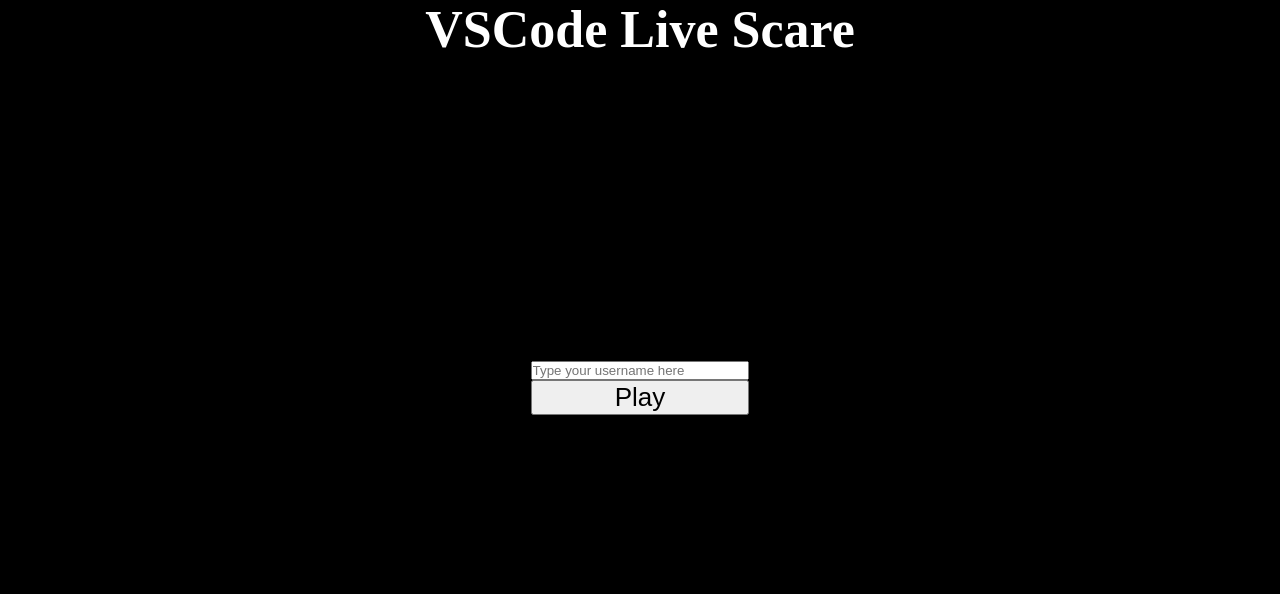
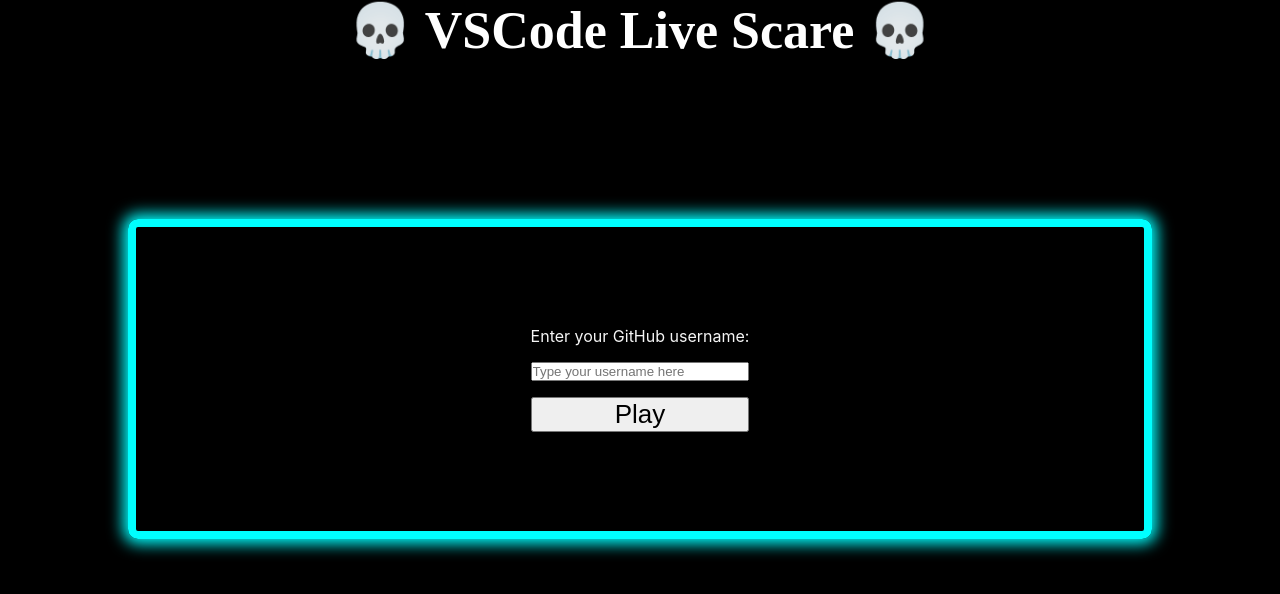
Before and after one commit to fac21/week8-MJ, a React (Vite) app in the folder mj-app/: page / in a window 1280 px wide. Shown: the top 594 px of the page. Built offline with nearby package versions, Linux system fonts and the light colour scheme; a web font is replaced by a local one.

Commit message:
Add spooky border and padding to start page
Co-authored-by: Mariya Peychinova <mariapeichinova@gmail.com>

```diff
--- a/mj-app/index.html
+++ b/mj-app/index.html
@@ -4,7 +4,7 @@
     <meta charset="UTF-8" />
     <link rel="icon" type="image/svg+xml" href="./public/ghost.svg" />
     <meta name="viewport" content="width=device-width, initial-scale=1.0" />
-    <title>MJ App</title>
+    <title>Live Scare</title>
     <link rel="preconnect" href="https://fonts.gstatic.com">
 <link href="https://fonts.googleapis.com/css2?family=Knewave&display=swap" rel="stylesheet">
   </head>
--- a/mj-app/src/App.css
+++ b/mj-app/src/App.css
@@ -2,6 +2,10 @@
   margin: 0;
   padding: 0;
   box-sizing: border-box;
+}
+
+.stack-sm > * + * {
+  margin-top: 1rem;
 }
 
 .App {
--- a/mj-app/src/App.jsx
+++ b/mj-app/src/App.jsx
@@ -17,7 +17,7 @@
   return (
     <div className="App">
       <header className="App-header">
-        <h1>VSCode Live Scare</h1>
+        <h1>&#128128; VSCode Live Scare &#128128;</h1>
       </header>
       <main className="App_container">
         <div className="App_gameContainer">
--- a/mj-app/src/GameBoard/GameBoard.css
+++ b/mj-app/src/GameBoard/GameBoard.css
@@ -13,7 +13,7 @@
     height: 40px;
     width: 40px;
     fill: white;
-    /* box-shadow: 10px 5px 5px 5px #0ff; */
+    /* box-shadow: 1px 1px 1px 1px #0ff; */
 }
 
 .hidden {
--- a/mj-app/src/StartPageForm/StartPageForm.css
+++ b/mj-app/src/StartPageForm/StartPageForm.css
@@ -1,5 +1,5 @@
 .start-page-form {
-    border: solid black thin;
+    border: solid #0ff 8px;
     width: 80vw;
     display: flex;
     justify-content: center;
@@ -7,6 +7,9 @@
     margin-left: auto;
     margin-right: auto;
     height: 40vh;
+    border-radius: 10px;
+    box-shadow: 0px 0px 15px 5px #0ff;
+    color: whitesmoke;
 }
 
 form {
--- a/mj-app/src/StartPageForm/StartPageForm.jsx
+++ b/mj-app/src/StartPageForm/StartPageForm.jsx
@@ -22,7 +22,7 @@
     }
     return (
         <div className="start-page-form">
-            <form onSubmit={handleSubmit}>
+            <form className="stack-sm" onSubmit={handleSubmit}>
                 <label htmlFor="githubName">Enter your GitHub username:</label>
                 <input
                     type="text"
```
